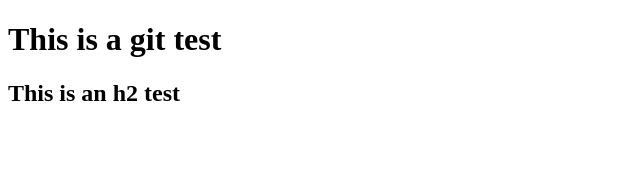
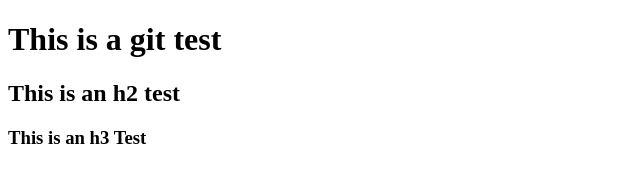
Before and after one commit to Kopie01/Git_Test, a plain HTML site: page index.html in a window 1280 px wide. Shown: the whole page, without its empty margins (0-640 px from the left). Drawn offline with Linux system fonts and the light colour scheme.

Commit message:
added h3

```diff
--- a/index.html
+++ b/index.html
@@ -6,5 +6,6 @@
 <body>
 	<h1>This is a git test</h1>
 	<h2>This is an h2 test</h2>
+	<h3>This is an h3 Test</h3>
 </body>
 </html>
```
